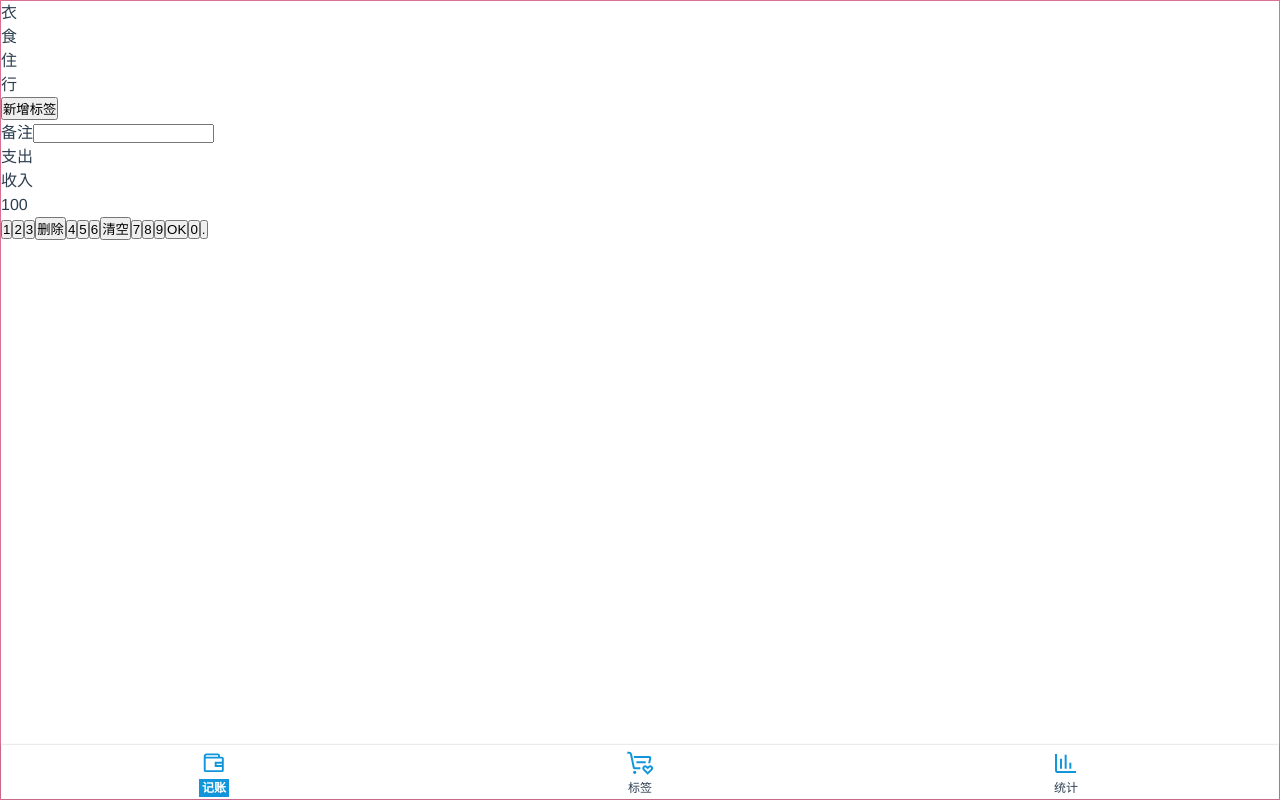
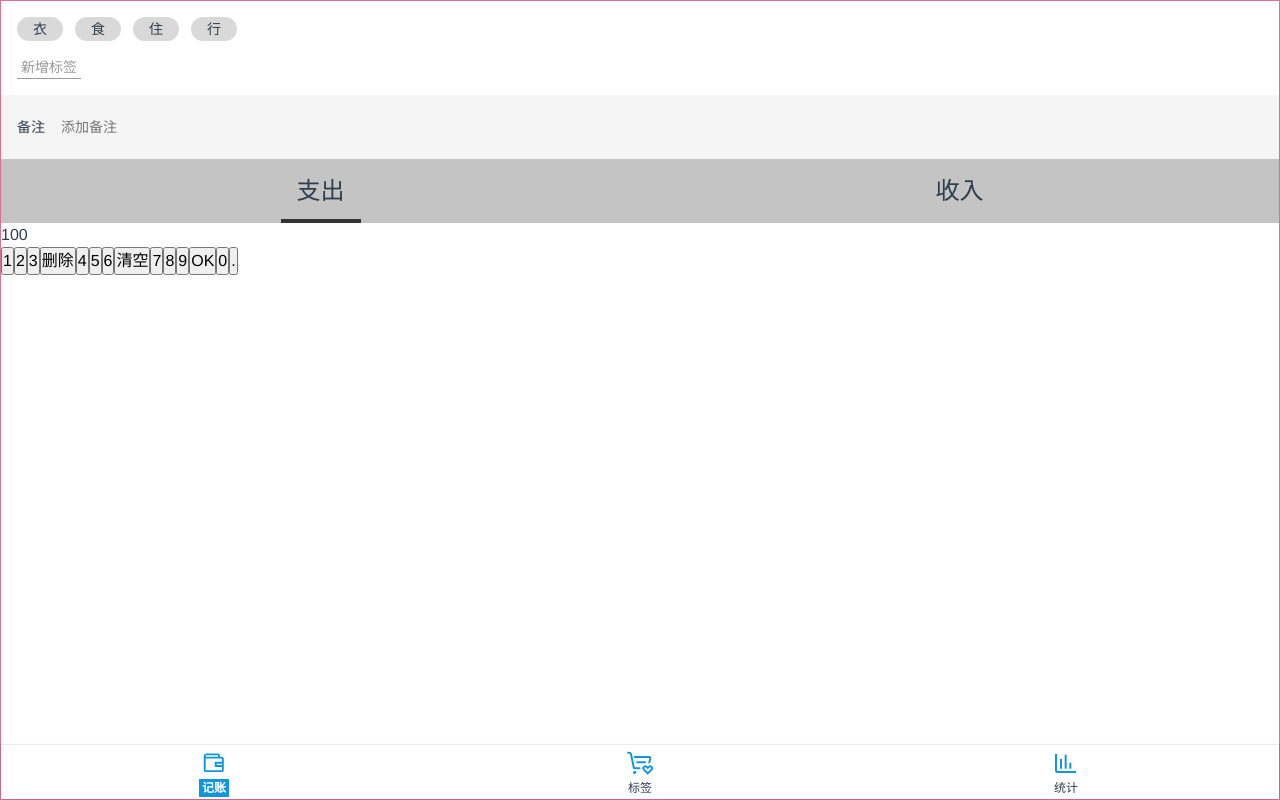
Before and after one commit to ShineQrr/pocket-keeping-website, a Vue app: page /#/money in a window 1280 px wide. Built offline with nearby package versions, Linux system fonts and the light colour scheme.

Commit message:
Money.vue页面添加标签、备注css

```diff
--- a/src/App.vue
+++ b/src/App.vue
@@ -13,6 +13,7 @@ body {
   -moz-osx-font-smoothing: grayscale;
   // text-align: center;
   color: #2c3e50;
+  font-size: 16px;
   line-height: 1.5;
 }
 </style>
--- a/src/assets/style/reset.scss
+++ b/src/assets/style/reset.scss
@@ -7,3 +7,9 @@ a {
   text-decoration: none;
   color: inherit;
 }
+ul,li{
+  list-style: none;
+}
+button,input{
+  font:inherit;
+}
--- a/src/views/Money.vue
+++ b/src/views/Money.vue
@@ -18,7 +18,7 @@
       <div>
         <label class="notes">
           <span class="name">备注</span>
-          <input type="text" />
+          <input type="text" placeholder="添加备注" />
         </label>
       </div>
       <!-- 支出/收入 -->
@@ -58,4 +58,70 @@ export default {
 };
 </script>
 <style lang="scss" scoped>
+.tags {
+  font-size: 14px;
+  padding: 16px;
+  > .current {
+    display: flex;
+    align-items: center;
+    > li {
+      background-color: #d9d9d9;
+      height: 24px;
+      line-height: 24px;
+      border-radius: 12px;
+      padding: 0 16px;
+      margin-right: 12px;
+    }
+  }
+  > .new {
+    padding-top: 16px;
+    button {
+      background: transparent;
+      border: none;
+      color: #999;
+      border-bottom: 1px solid;
+      padding: 0 4px;
+    }
+  }
+}
+.notes {
+  display: block;
+  background-color: #f5f5f5;
+  font-size: 14px;
+  padding-left: 16px;
+  display: flex;
+  align-items: center;
+  > .name {
+    padding-right: 16px;
+  }
+  input {
+    height: 64px;
+    flex-grow: 1;
+    background-color: transparent;
+    border: none;
+    padding-right: 16px;
+  }
+}
+.types {
+  background-color: #c4c4c4;
+  display: flex;
+  justify-content: space-around;
+  > li {
+    font-size: 24px;
+    line-height: 64px;
+    display: flex;
+    align-items: center;
+    padding: 0 16px;
+    position: relative;
+    &.selected::after {
+      content: "";
+      position: absolute;
+      bottom: 0;
+      left: 0;
+      width: 100%;
+      height: 4px;
+      background: #333;
+    }
+  }
+}
 </style>
```
